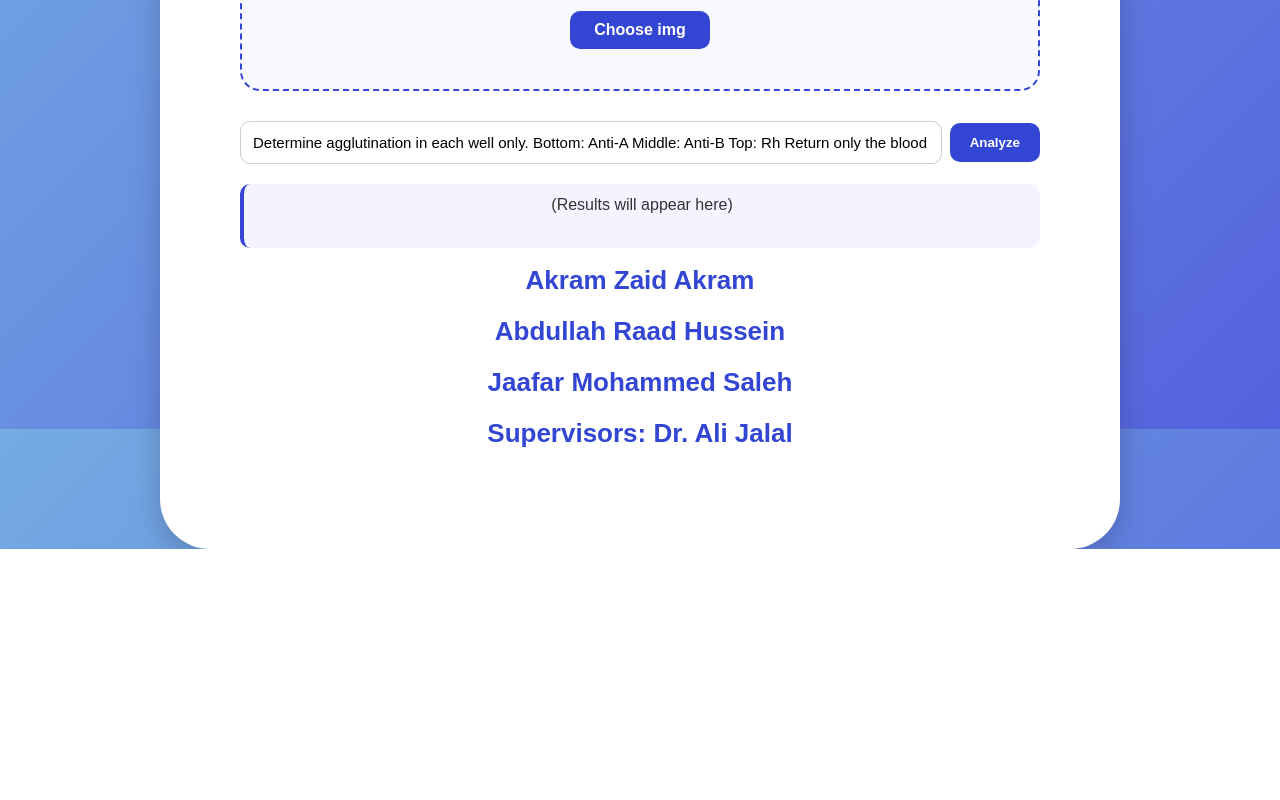
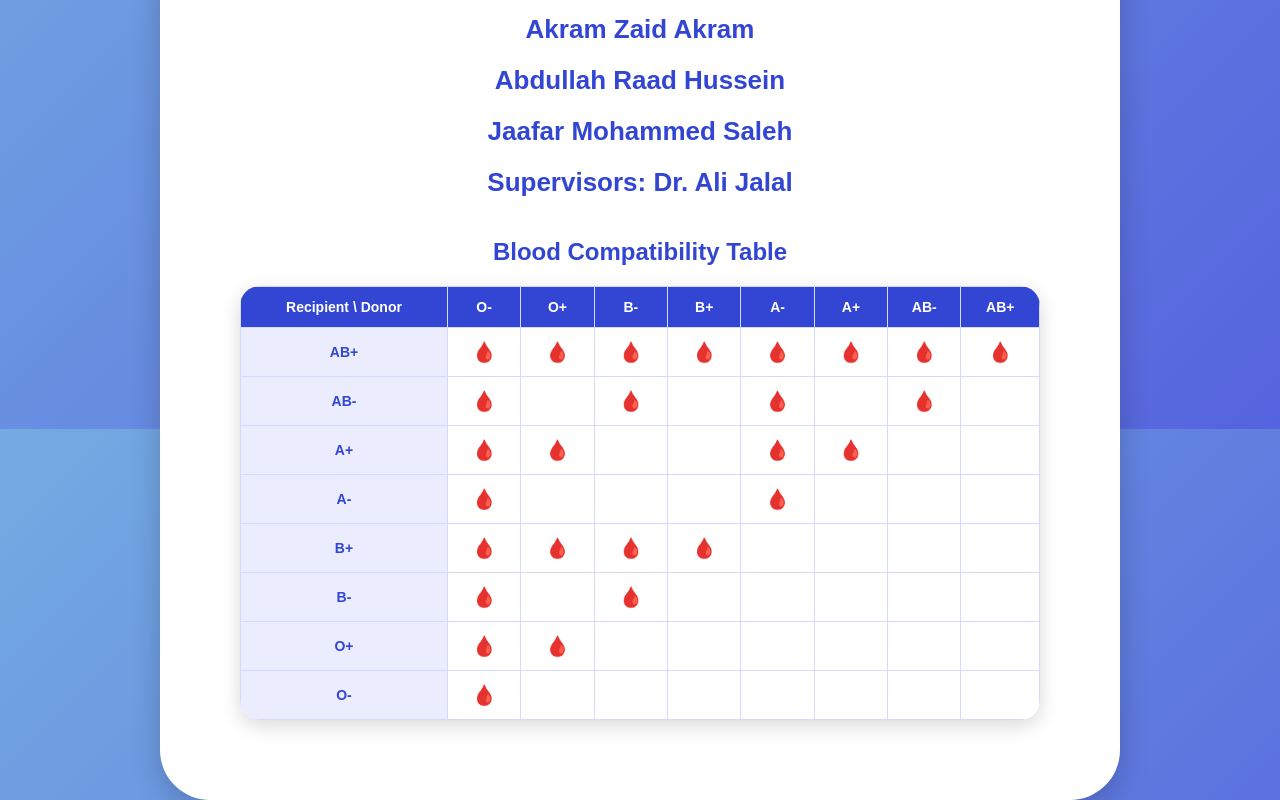
Before and after one commit to y7yaaaaa123/ai-blood, a website built with Vite: page index.html in a window 1280 px wide. Shown: the part 371-1171 px from the top of the page. Before the commit the page ends 920 px from the top, so only its background shows below. Built offline with nearby package versions, Linux system fonts and the light colour scheme.

Commit message:
Add blood compatibility table with styled CSS

```diff
--- a/index.html
+++ b/index.html
@@ -46,6 +46,69 @@ Device for Blood Type Identification</h1>
     <h1> Jaafar Mohammed Saleh</h1>
     <h1 >Supervisors: Dr. Ali Jalal</h1>
 
+    <!--temp-->
+    <section class="blood-table-section">
+  <h2>Blood Compatibility Table</h2>
+
+  <table class="blood-table">
+    <thead>
+      <tr>
+        <th>Recipient \ Donor</th>
+        <th>O-</th>
+        <th>O+</th>
+        <th>B-</th>
+        <th>B+</th>
+        <th>A-</th>
+        <th>A+</th>
+        <th>AB-</th>
+        <th>AB+</th>
+      </tr>
+    </thead>
+    <tbody>
+      <tr>
+        <th>AB+</th>
+        <td class="yes">🩸</td><td class="yes">🩸</td><td class="yes">🩸</td><td class="yes">🩸</td>
+        <td class="yes">🩸</td><td class="yes">🩸</td><td class="yes">🩸</td><td class="yes">🩸</td>
+      </tr>
+      <tr>
+        <th>AB-</th>
+        <td class="yes">🩸</td><td></td><td class="yes">🩸</td><td></td>
+        <td class="yes">🩸</td><td></td><td class="yes">🩸</td><td></td>
+      </tr>
+      <tr>
+        <th>A+</th>
+        <td class="yes">🩸</td><td class="yes">🩸</td><td></td><td></td>
+        <td class="yes">🩸</td><td class="yes">🩸</td><td></td><td></td>
+      </tr>
+      <tr>
+        <th>A-</th>
+        <td class="yes">🩸</td><td></td><td></td><td></td>
+        <td class="yes">🩸</td><td></td><td></td><td></td>
+      </tr>
+      <tr>
+        <th>B+</th>
+        <td class="yes">🩸</td><td class="yes">🩸</td><td class="yes">🩸</td><td class="yes">🩸</td>
+        <td></td><td></td><td></td><td></td>
+      </tr>
+      <tr>
+        <th>B-</th>
+        <td class="yes">🩸</td><td></td><td class="yes">🩸</td><td></td>
+        <td></td><td></td><td></td><td></td>
+      </tr>
+      <tr>
+        <th>O+</th>
+        <td class="yes">🩸</td><td class="yes">🩸</td><td></td><td></td>
+        <td></td><td></td><td></td><td></td>
+      </tr>
+      <tr>
+        <th>O-</th>
+        <td class="yes">🩸</td><td></td><td></td><td></td>
+        <td></td><td></td><td></td><td></td>
+      </tr>
+    </tbody>
+  </table>
+</section>
+
   </main>
 
   <script type="module" src="/main.js"></script>
--- a/style.css
+++ b/style.css
@@ -191,3 +191,52 @@ button.submit:hover {
 .close:hover {
   color: #2535A3;
 }
+.blood-table-section {
+  margin-top: 40px;
+}
+
+.blood-table-section h2 {
+  color: #3246D3;
+  margin-bottom: 20px;
+}
+
+.blood-table {
+  width: 100%;
+  border-collapse: collapse;
+  border-radius: 20px;
+  overflow: hidden;
+  background: #f8f9ff;
+  box-shadow: 0 6px 20px rgba(0,0,0,0.15);
+}
+
+.blood-table th,
+.blood-table td {
+  border: 1px solid #d6d9ff;
+  padding: 12px;
+  text-align: center;
+  font-size: 14px;
+}
+
+.blood-table thead th {
+  background-color: #3246D3;
+  color: #fff;
+  font-weight: bold;
+}
+
+.blood-table tbody th {
+  background-color: #ebedff;
+  color: #3246D3;
+  font-weight: bold;
+}
+
+.blood-table td {
+  background-color: #ffffff;
+}
+
+.blood-table td.yes {
+  font-size: 20px;
+}
+
+.blood-table tr:hover td {
+  background-color: #f1f3ff;
+}
```
Also changed, not shown: GEMINI.md (deleted, +0 -42 lines).
